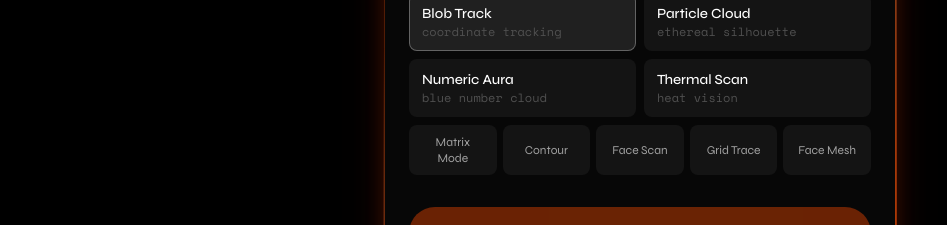
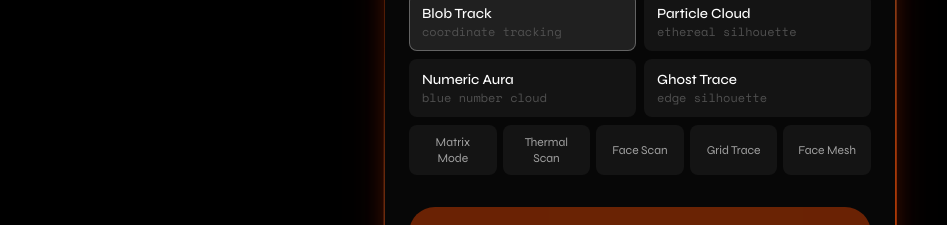
Before and after one commit to karimbusatti/aftertrace, a Next.js app in the folder web/: page / in a window 1280 px wide. Shown: the part 557-782 px from the top of the page, without its empty margins (0-947 px from the left). Built offline with nearby package versions, Linux system fonts and the light colour scheme; no server answers.

Commit message:
Blob track: add x:y coordinates, swap Thermal/Ghost Trace positions

```diff
--- a/web/components/PresetPicker.tsx
+++ b/web/components/PresetPicker.tsx
@@ -10,12 +10,12 @@ const MAIN_PRESETS: Preset[] = [
   { id: "blob_track", name: "Blob Track", description: "coordinate tracking" },
   { id: "particle_silhouette", name: "Particle Cloud", description: "ethereal silhouette" },
   { id: "numeric_aura", name: "Numeric Aura", description: "blue number cloud" },
-  { id: "thermal_scan", name: "Thermal Scan", description: "heat vision" },
+  { id: "contour_trace", name: "Ghost Trace", description: "edge silhouette" },
 ];
 
 const SECONDARY_PRESETS: Preset[] = [
   { id: "data_body", name: "Matrix Mode", description: "" },
-  { id: "contour_trace", name: "Contour", description: "" },
+  { id: "thermal_scan", name: "Thermal Scan", description: "" },
   { id: "face_scanner", name: "Face Scan", description: "" },
   { id: "grid_trace", name: "Grid Trace", description: "" },
   { id: "face_mesh", name: "Face Mesh", description: "" },
```
Also changed, not shown: 1 other file (tests, documents, lock files or other folders).
